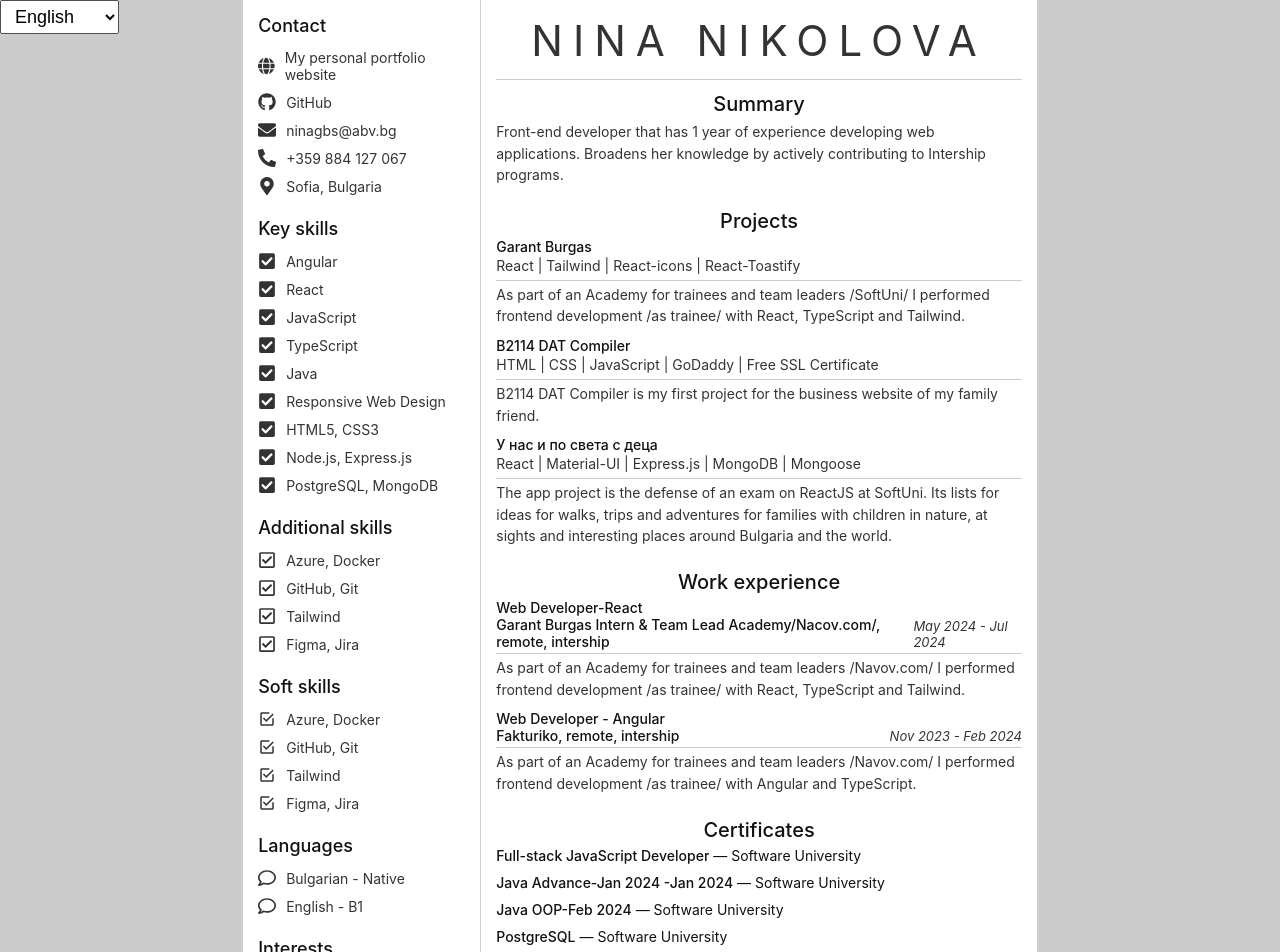
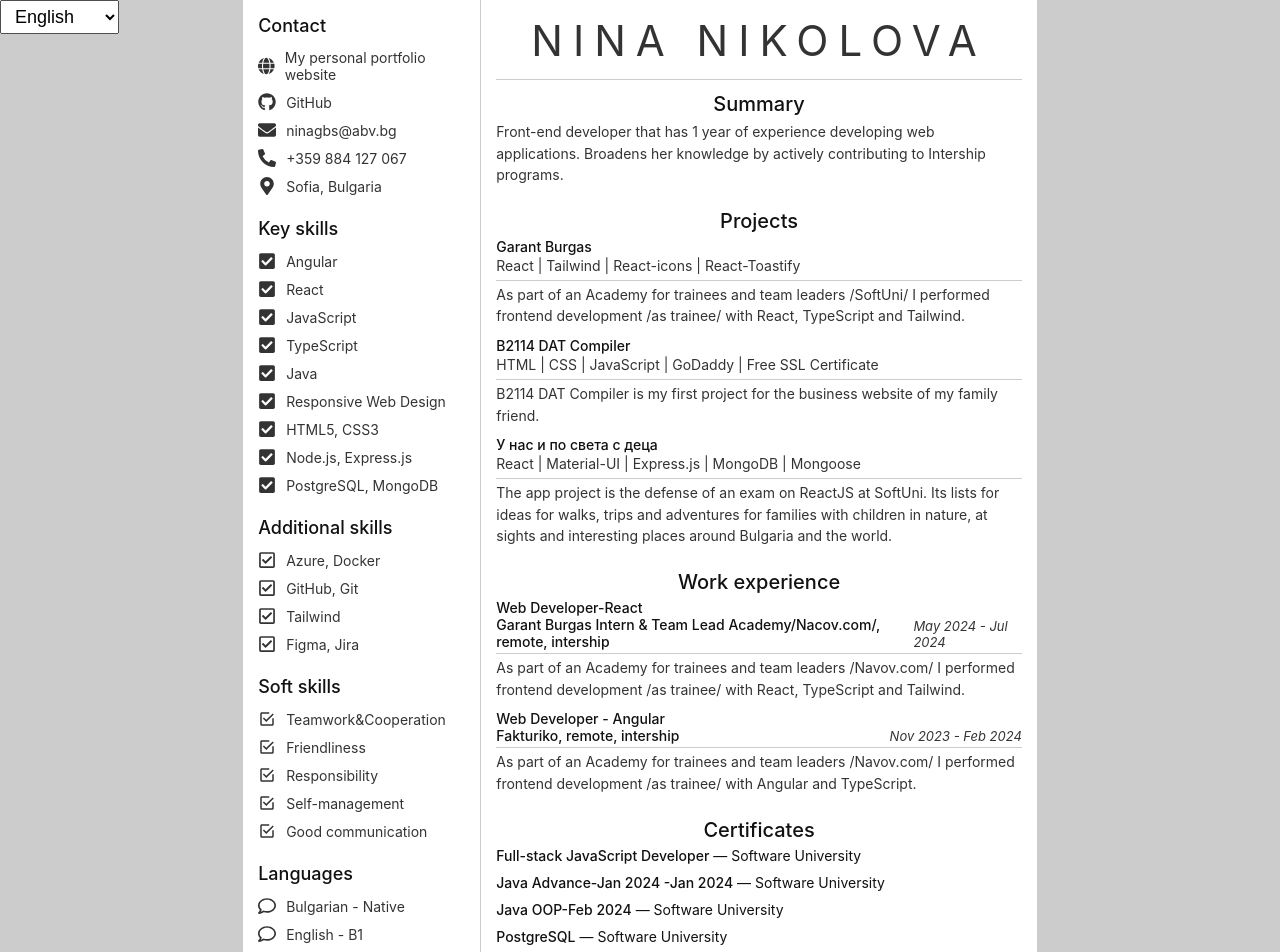
Before and after one commit to NinaNikolova/resume, a React (Create React App) app: page / in a window 1280 px wide. Shown: the top 952 px of the page. Built offline with nearby package versions, Linux system fonts and the light colour scheme.

Commit message:
corrected soft skills

```diff
--- a/src/data/bulgarian.js
+++ b/src/data/bulgarian.js
@@ -92,13 +92,14 @@ import {
       ],
     },
     softSkills: {
-      title: 'Soft skills',
+      title: '"Меки умения',
       list: [
-        { text: 'Azure, Docker' },
-        { text: 'GitHub, Git' },
-        { text: 'Tailwind' },
-        { text: 'Figma, Jira' },
-      ],
+            { text: 'Работа в екип и сътрудничество' },
+            { text: 'Приветливост' },
+            { text: 'Отговорност' },
+            { text: 'Самоорганизираност' },
+            { text: 'Добра комуникация' },
+      ]
     },
 
     /**
--- a/src/data/english.js
+++ b/src/data/english.js
@@ -95,10 +95,11 @@ import {
     softSkills: {
       title: 'Soft skills',
       list: [
-        { text: 'Azure, Docker' },
-        { text: 'GitHub, Git' },
-        { text: 'Tailwind' },
-        { text: 'Figma, Jira' },
+        { text: 'Teamwork&Cooperation' },
+        { text: 'Friendliness' },
+        { text: 'Responsibility' },
+        { text: 'Self-management' },
+        { text: 'Good communication' },
       ],
     },
 
```
